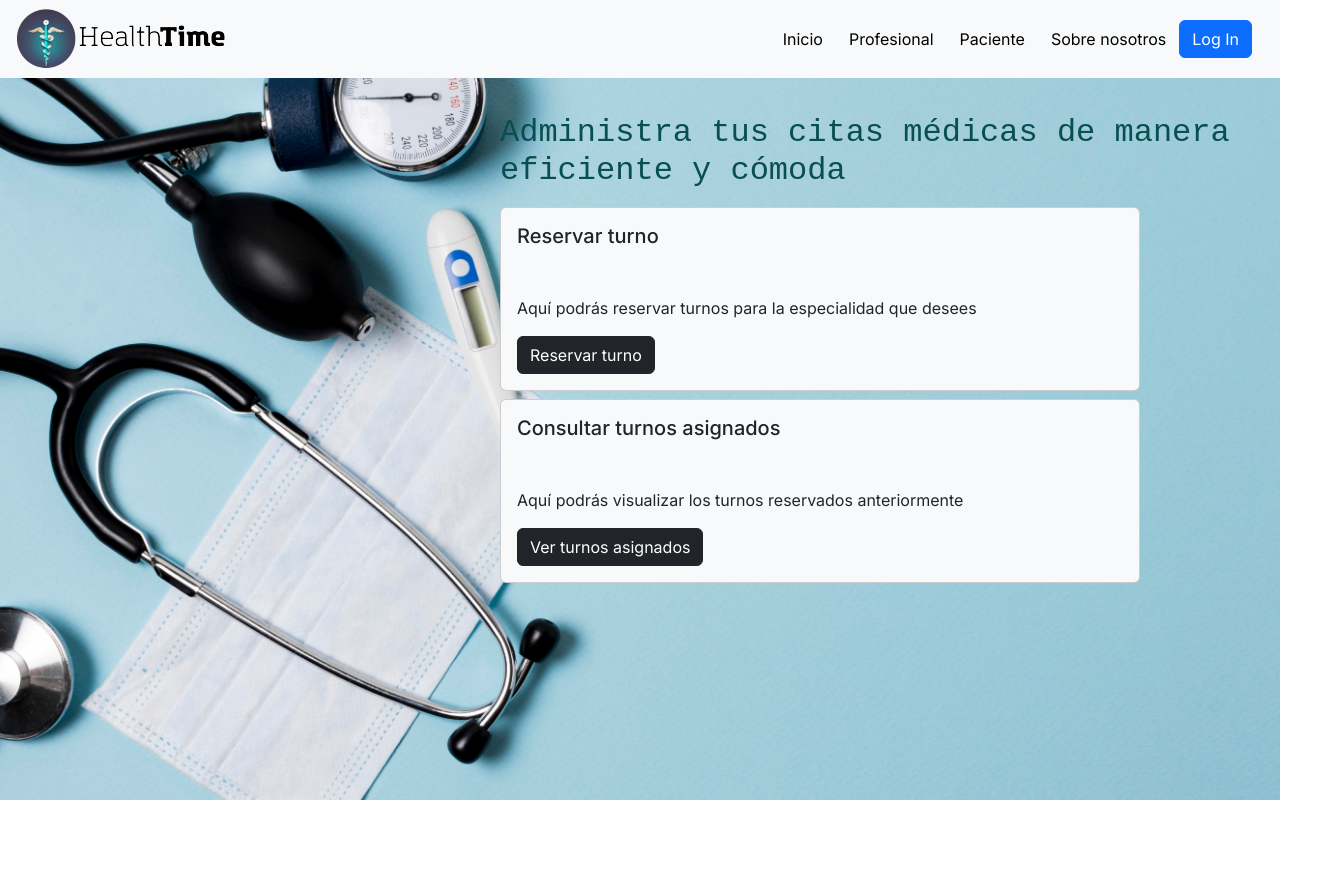
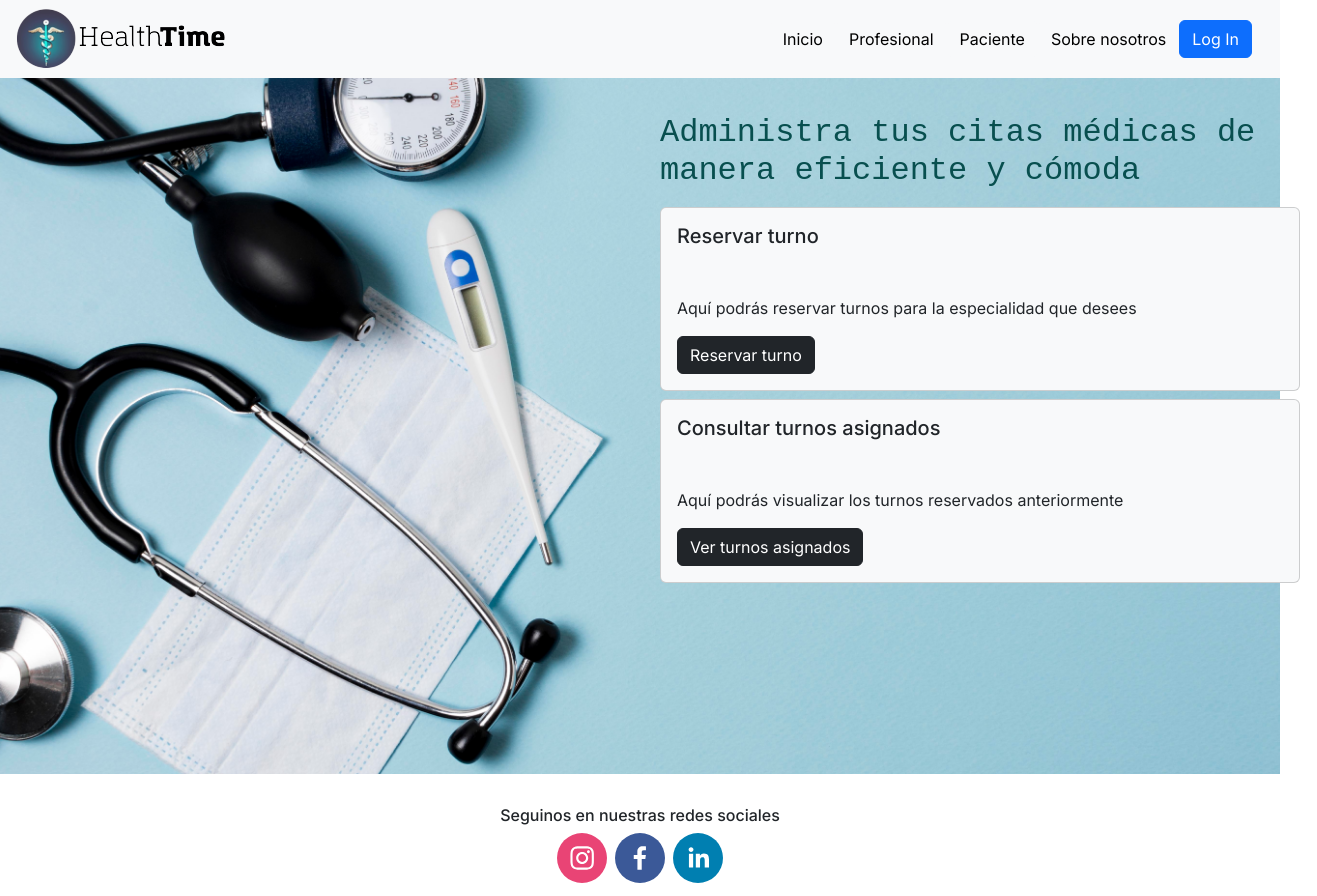
Before and after one commit to iaw-2023/Data-Detectives-React, a Next.js app in the folder data-detectives-react/: page /paciente in a window 1280 px wide. Shown: the top 896 px of the page, 1317 px wide, since content can reach past the window. Built offline with nearby package versions, Linux system fonts and the light colour scheme.

Commit message:
Cambios en css para dispositivos de escritorio

```diff
--- a/data-detectives-react/src/app/globals.css
+++ b/data-detectives-react/src/app/globals.css
@@ -125,7 +125,6 @@ input:focus {
     bottom: 0;
     left: 0;
     overflow-y: scroll;
-    /*overflow-x: hidden;*/
   }
 
   .div-paciente {
@@ -192,7 +191,6 @@ input:focus {
     z-index: 100;
     text-align: center;
     font-size: 16px;
-    height: 150px;
     display: flex;
     justify-content: center;
     align-items: center;
@@ -204,12 +202,12 @@ input:focus {
   }
 
   .container-paciente {
-    width: 800px;
+    width: 50vw;
     justify-content: center;
     align-items: flex-end;
     margin: 0 auto;
     padding: 20px;
-    height: 100%;
+    height: 85vh
   }
 
   .container-home-page {
```
